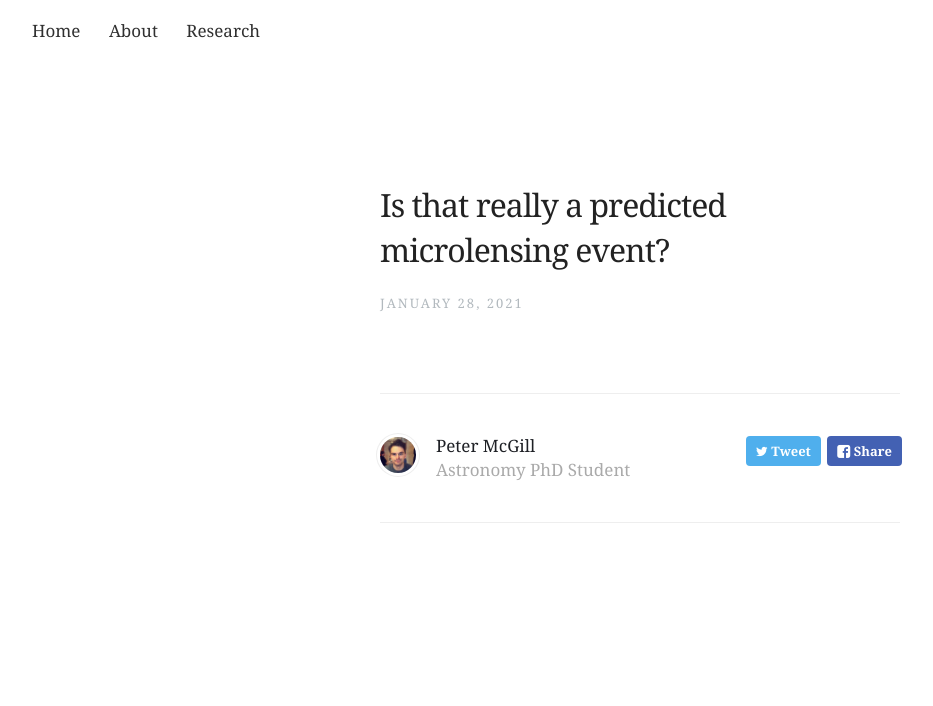
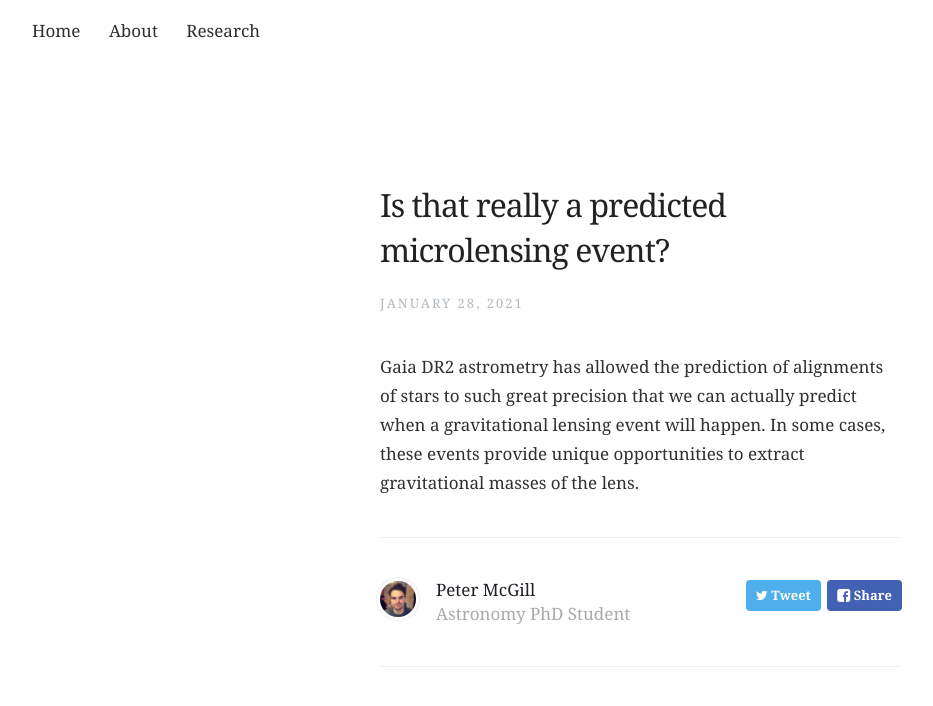
Before and after one commit to astrophpeter/astrophpeter.github.io, a Jekyll site: the page built from _posts/2021-01-28-is-that-really-a-microlensing-event.md, in a window 1280 px wide. Shown: the top 706 px of the page, without its empty margins (0-933 px from the left). Built offline with Jekyll 4.4.1, drawn with Linux system fonts in a browser that asks for light colours; nearby versions of some CDN libraries.

Commit message:
Update 2021-01-28-is-that-really-a-microlensing-event.md

```diff
--- a/_posts/2021-01-28-is-that-really-a-microlensing-event.md
+++ b/_posts/2021-01-28-is-that-really-a-microlensing-event.md
@@ -3,3 +3,5 @@ title:  "Is that really a predicted microlensing event?"
 date:   2021-01-28 10:18:00
 description: Break down of my recent paper
 ---
+
+Gaia DR2 astrometry has allowed the prediction of alignments of stars to such great precision that we can actually predict when a gravitational lensing event will happen. In some cases, these events provide unique opportunities to extract gravitational masses of the lens.
```
